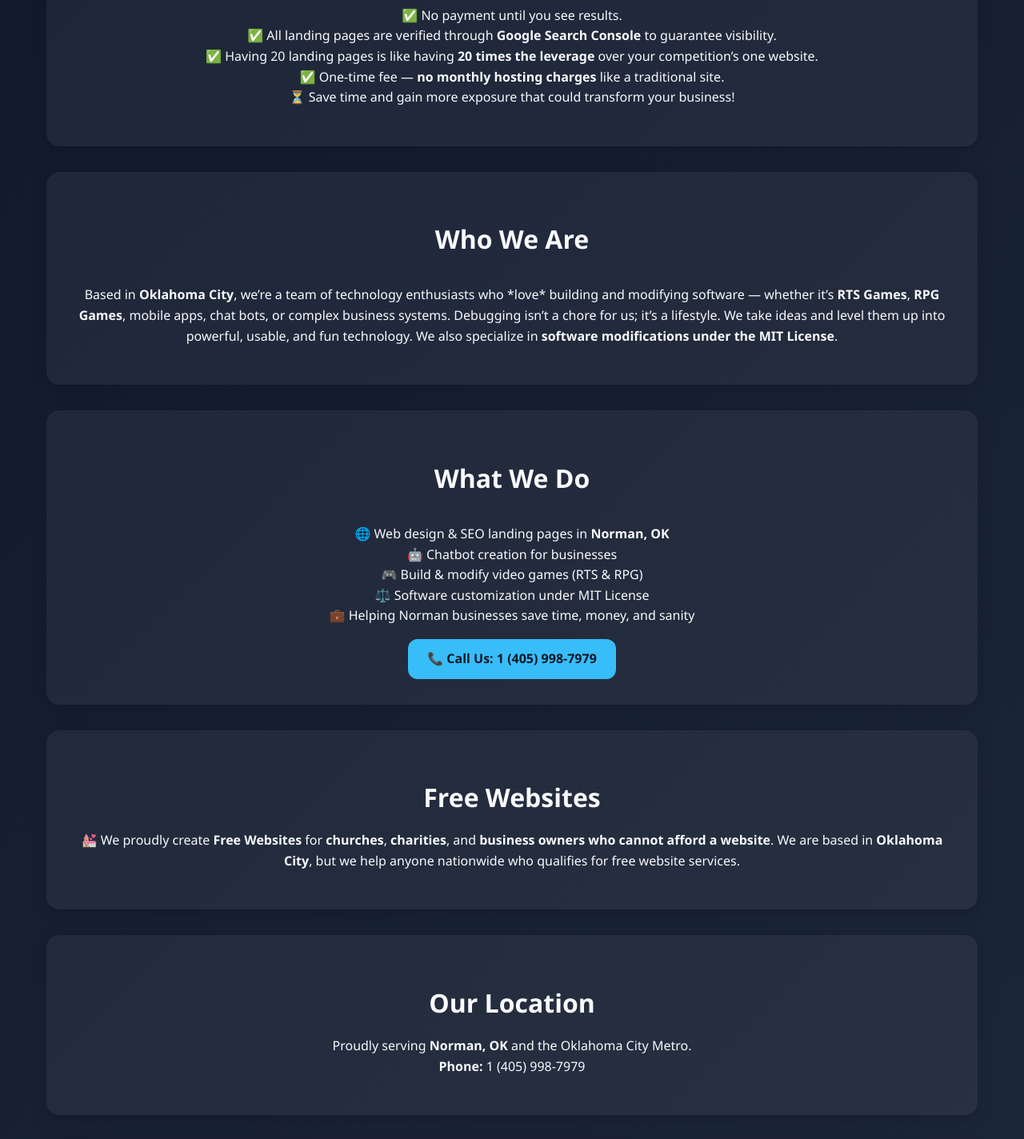
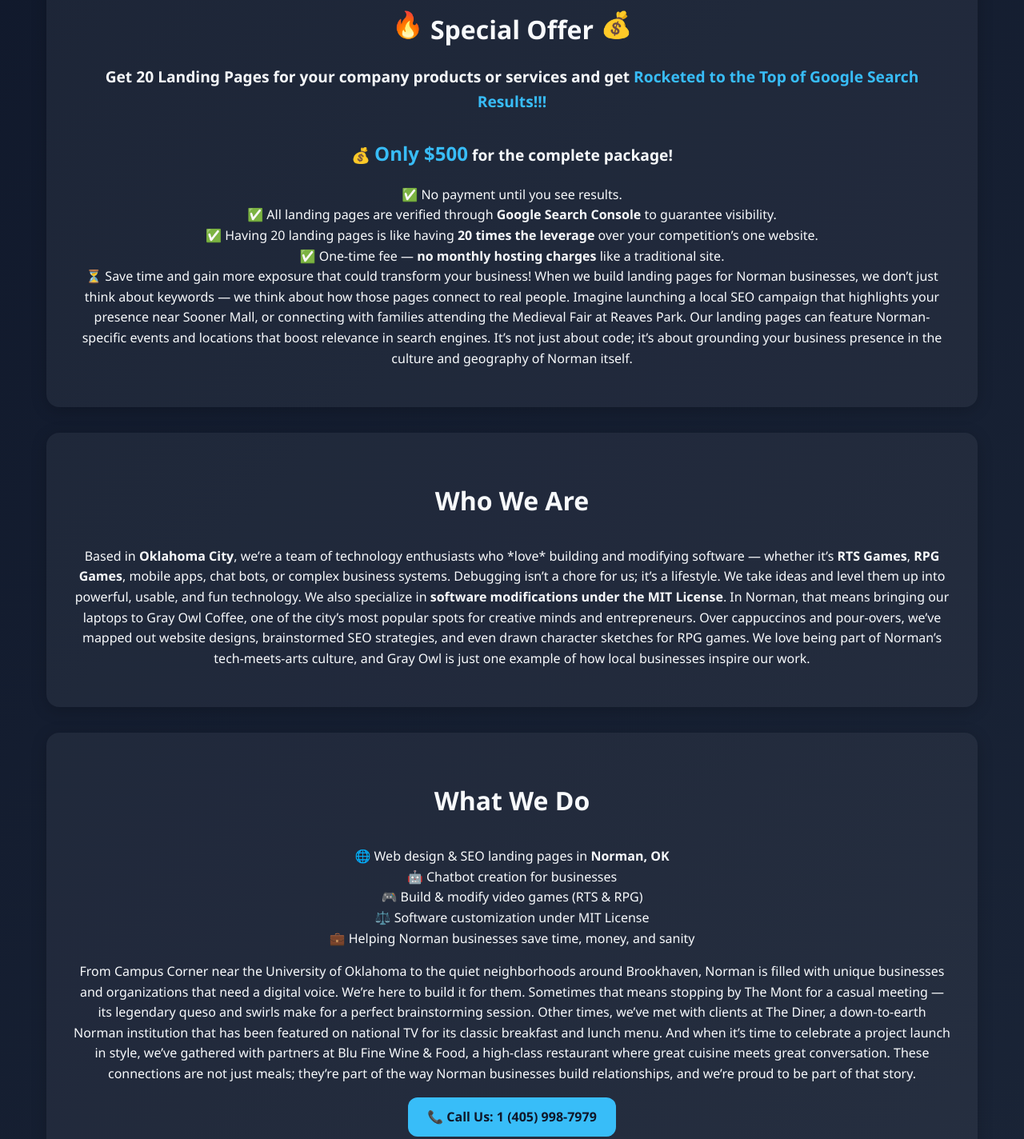
Before and after one commit to TitanBusinessPros/NormanOklahoma, a plain HTML site: page index.html in a window 1280 px wide. Shown: the part 631-2055 px from the top of the page at 80% size. Drawn offline with Linux system fonts and the light colour scheme.

Commit message:
Update index.html

```diff
--- a/index.html
+++ b/index.html
@@ -102,7 +102,6 @@
       color: var(--accent);
     }
 
-    /* Bouncing emoji animation */
     .bounce {
       display: inline-block;
       animation: bounce 1.5s infinite;
@@ -112,7 +111,6 @@
       50% { transform: translateY(-8px); }
     }
 
-    /* Contact form styling */
     form {
       max-width: 600px;
       margin: 0 auto;
@@ -147,6 +145,11 @@
       Where business meets code, and code meets too much coffee.
       We design, modify, and supercharge software for any industry in Norman, Oklahoma.
       Proudly based out of <strong>Oklahoma City</strong>.
+      Our roots are in technology, but our daily lives are tied into the rhythms of Norman itself. Whether we’re
+      walking down Campus Corner surrounded by University of Oklahoma pride, stopping by Legacy Park to enjoy
+      outdoor concerts, or spending an evening at the annual Norman Music Festival, we know this city well.
+      Our clients appreciate that we’re not just developers sitting behind a screen; we’re engaged in the community,
+      meeting people where they already gather, and translating that real-world energy into online success.
     </p>
   </header>
 
@@ -163,6 +166,11 @@
       ✅ Having 20 landing pages is like having <strong>20 times the leverage</strong> over your competition’s one website.<br>
       ✅ One-time fee — <strong>no monthly hosting charges</strong> like a traditional site.<br>
       ⏳ Save time and gain more exposure that could transform your business!
+      When we build landing pages for Norman businesses, we don’t just think about keywords — we think about
+      how those pages connect to real people. Imagine launching a local SEO campaign that highlights your presence
+      near Sooner Mall, or connecting with families attending the Medieval Fair at Reaves Park. Our landing pages
+      can feature Norman-specific events and locations that boost relevance in search engines. It’s not just about
+      code; it’s about grounding your business presence in the culture and geography of Norman itself.
     </p>
   </section>
 
@@ -175,6 +183,10 @@
           whether it’s <strong>RTS Games</strong>, <strong>RPG Games</strong>, mobile apps, chat bots, or complex business systems.
           Debugging isn’t a chore for us; it’s a lifestyle. We take ideas and level them up into powerful, usable, and fun technology.
           We also specialize in <strong>software modifications under the MIT License</strong>.
+          In Norman, that means bringing our laptops to Gray Owl Coffee, one of the city’s most popular spots for
+          creative minds and entrepreneurs. Over cappuccinos and pour-overs, we’ve mapped out website designs,
+          brainstormed SEO strategies, and even drawn character sketches for RPG games. We love being part of
+          Norman’s tech-meets-arts culture, and Gray Owl is just one example of how local businesses inspire our work.
         </p>
       </div>
     </div>
@@ -191,6 +203,18 @@
           ⚖️ Software customization under MIT License<br>
           💼 Helping Norman businesses save time, money, and sanity
         </p>
+        <p>
+          From Campus Corner near the University of Oklahoma to the quiet neighborhoods around Brookhaven,
+          Norman is filled with unique businesses and organizations that need a digital voice.
+          We’re here to build it for them. Sometimes that means stopping by The Mont for a casual meeting —
+          its legendary queso and swirls make for a perfect brainstorming session. Other times,
+          we’ve met with clients at The Diner, a down-to-earth Norman institution that has been featured
+          on national TV for its classic breakfast and lunch menu. And when it’s time to celebrate
+          a project launch in style, we’ve gathered with partners at Blu Fine Wine & Food,
+          a high-class restaurant where great cuisine meets great conversation. These connections
+          are not just meals; they’re part of the way Norman businesses build relationships, and we’re proud
+          to be part of that story.
+        </p>
         <a href="tel:14059987979" class="btn">📞 Call Us: 1 (405) 998-7979</a>
       </div>
     </div>
@@ -202,6 +226,11 @@
       💒 We proudly create <strong>Free Websites</strong> for <strong>churches</strong>, <strong>charities</strong>,
       and <strong>business owners who cannot afford a website</strong>.
       We are based in <strong>Oklahoma City</strong>, but we help anyone nationwide who qualifies for free website services.
+      In Norman, our commitment to service has taken us to events at Andrews Park, where nonprofits often host
+      community gatherings, and to the Norman Public Library, where small business owners gather to learn and share resources.
+      Whether meeting a local pastor for coffee at Gray Owl, talking with volunteers at The Diner over a hearty breakfast,
+      or connecting with nonprofit directors at Blu during an evening dinner, our free website program is part of the
+      same mission: to empower the Norman community with tools that make a lasting difference.
     </p>
   </section>
 
@@ -209,18 +238,22 @@
     <h2>Our Location</h2>
     <p style="text-align:center;">
       Proudly serving <strong>Norman, OK</strong> and the Oklahoma City Metro.<br>
-      <strong>Phone:</strong> 1 (405) 998-7979
+      <strong>Phone:</strong> 1 (405) 998-7979<br><br>
+      From cheering on the Sooners at the Gaylord Family Oklahoma Memorial Stadium,
+      to walking Lindsey Street on a game day, to visiting Reeves Park during the annual Medieval Fair,
+      we’re right here in the heart of Norman’s traditions. We know the neighborhoods — from the family-oriented
+      communities of Hall Park to the thriving businesses along Main Street. We’ve celebrated victories at
+      Norman Music Festival, seen art come alive at the Firehouse Art Center, and collaborated with professionals
+      at Chamber of Commerce events. Titan Business Pros isn’t just about technology; it’s about
+      weaving local connections that elevate both business and community in Norman, Oklahoma.
     </p>
   </section>
 
-  <!-- ✅ Contact Form -->
   <section class="section">
     <h2>Contact Us</h2>
     <form action="https://formsubmit.co/titanbusinesspros@gmail.com" method="POST">
-      <!-- Optional settings -->
       <input type="hidden" name="_subject" value="New Contact Form Submission from Titan Business Pros">
       <input type="hidden" name="_captcha" value="false">
-      <!-- FIXED: correct _next URL to your repo's GitHub Pages path -->
       <input type="hidden" name="_next" value="https://titanbusinesspros.github.io/MooreOklahoma/thankyou.html">
 
       <input type="text" name="name" placeholder="Your Name" required>
```
